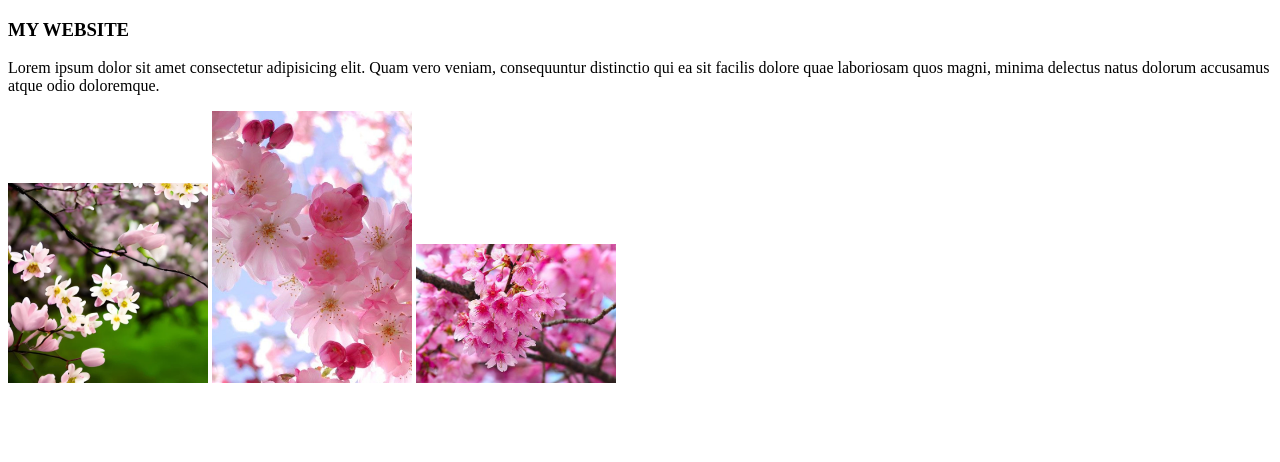
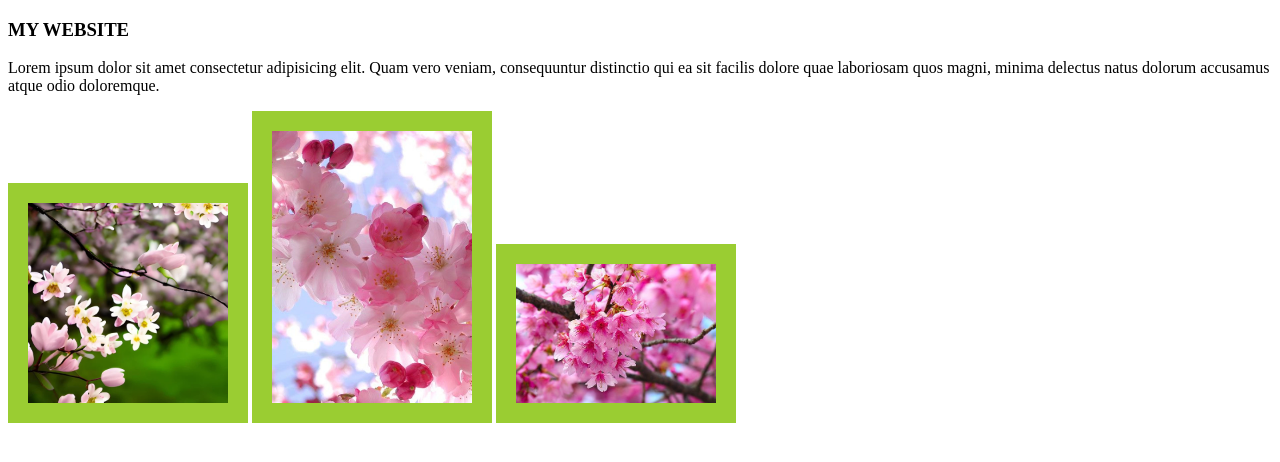
Before and after one commit to najianasrin/my-new-website, a plain HTML site: page index.html in a window 1280 px wide. Drawn offline with Linux system fonts and the light colour scheme.

Commit message:
color added

```diff
--- a/styles/image.css
+++ b/styles/image.css
@@ -1,3 +1,4 @@
 img{
     width: 200px;
+    border: 20px solid yellowgreen;
 }
```
